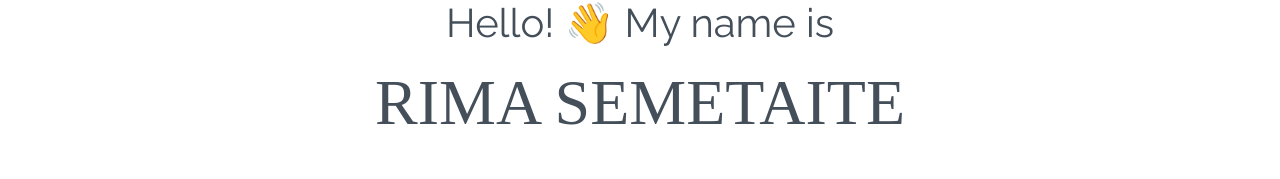
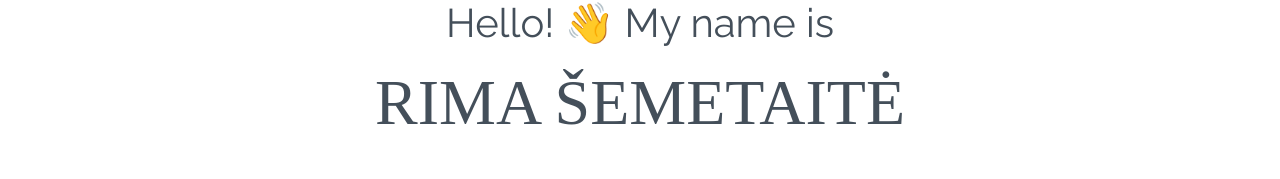
Before and after one commit to RimaSem/rimasem.github.io, a React (Vite) app: page / in a window 1280 px wide. Shown: the part 268-447 px from the top of the page. Built offline with nearby package versions, Linux system fonts and the light colour scheme; a web font is replaced by a local one.

Commit message:
Fix emailjs

```diff
--- a/src/components/Contact.tsx
+++ b/src/components/Contact.tsx
@@ -33,10 +33,10 @@ function Contact() {
     if (currentForm?.checkValidity()) {
       emailjs
         .sendForm(
-          VITE_APP_SERVICE_ID,
-          VITE_APP_TEMPLATE_ID,
+          "service_2hem1gc",
+          "template_t0md5ms",
           currentForm,
-          VITE_APP_USER_ID
+          "-FWZuVUaVg83yduBr"
         )
         .then(
           (result) => {
--- a/src/components/Hero.tsx
+++ b/src/components/Hero.tsx
@@ -21,7 +21,7 @@ function Hero() {
   return (
     <section className="hero">
       <p className="intro">Hello! 👋 My name is</p>
-      <h1>RIMA SEMETAITE</h1>
+      <h1 lang="lt">RIMA ŠEMETAITĖ</h1>
       <div className="hero-bottom-wrapper">
         <p>
           <span ref={el} className="headline"></span>
```
